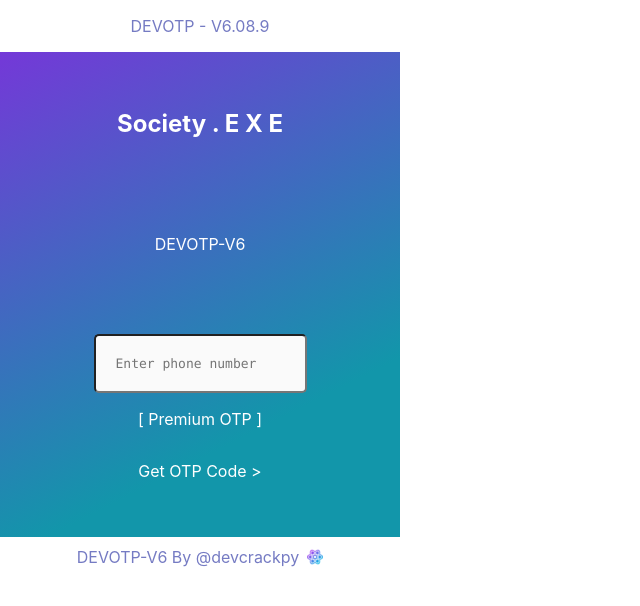
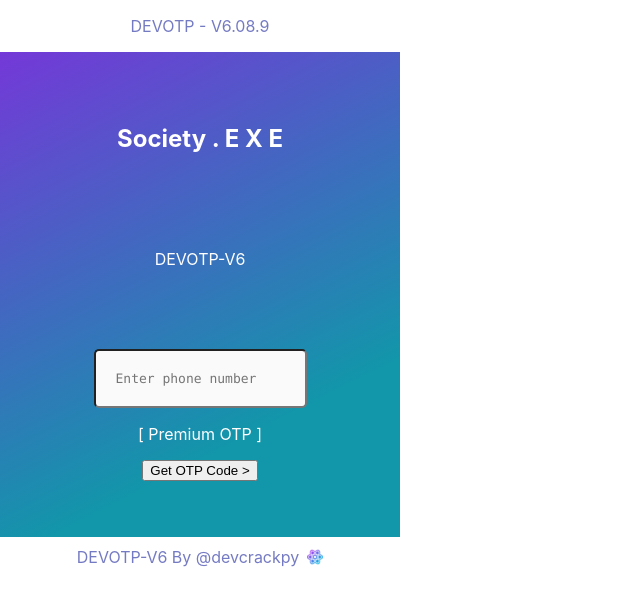
Before and after one commit to ahidroidev/bot-otp-fixed, a Next.js app: page / in a window 1280 px wide. Shown: the top 606 px of the page, without its empty margins (0-640 px from the left). Built offline with nearby package versions, Linux system fonts and the light colour scheme.

Commit message:
P per Button Changes

```diff
--- a/components/Getotp/index.js
+++ b/components/Getotp/index.js
@@ -11,7 +11,7 @@ export default function New({ navigateToPage}) {
           <h1 className={styles.code}>{"OTP: 892-237"}</h1>
           <h1 className={styles.code}>{"TOKEN: ERR_2"}</h1>
           <p>{"[ Premium OTP ]"}</p>
-          <p onClick={() => navigateToPage('index')}>{" Get another OTP >"}</p>
+          <button onClick={() => navigateToPage('index')}>{" Get another OTP >"}</button>
         </main>
       </div>
     );
--- a/components/Index/index.js
+++ b/components/Index/index.js
@@ -10,7 +10,7 @@ export default function Index({ navigateToPage }) {
         </p>
         <input className={styles.code} placeholder="Enter phone number"></input>
         <p>{"[ Premium OTP ]"}</p>
-        <p onClick={() => navigateToPage('loading')}>{"Get OTP Code >"}</p>
+        <button onClick={() => navigateToPage('loading')}>{"Get OTP Code >"}</button>
       </main>
     </div>
   );
--- a/components/Loading/index.js
+++ b/components/Loading/index.js
@@ -10,7 +10,7 @@ export default function New({ navigateToPage}) {
           </p>
           <h1 className={styles.code}>New Page ./components/New/index.js</h1>
           <p>{"[ Premium OTP ]"}</p>
-          <p onClick={() => navigateToPage('getotp')}>{"< Stop uncrypt data.  "}</p>
+          <button onClick={() => navigateToPage('getotp')}>{"< Stop uncrypt data.  "}</button>
         </main>
       </div>
     );
```
